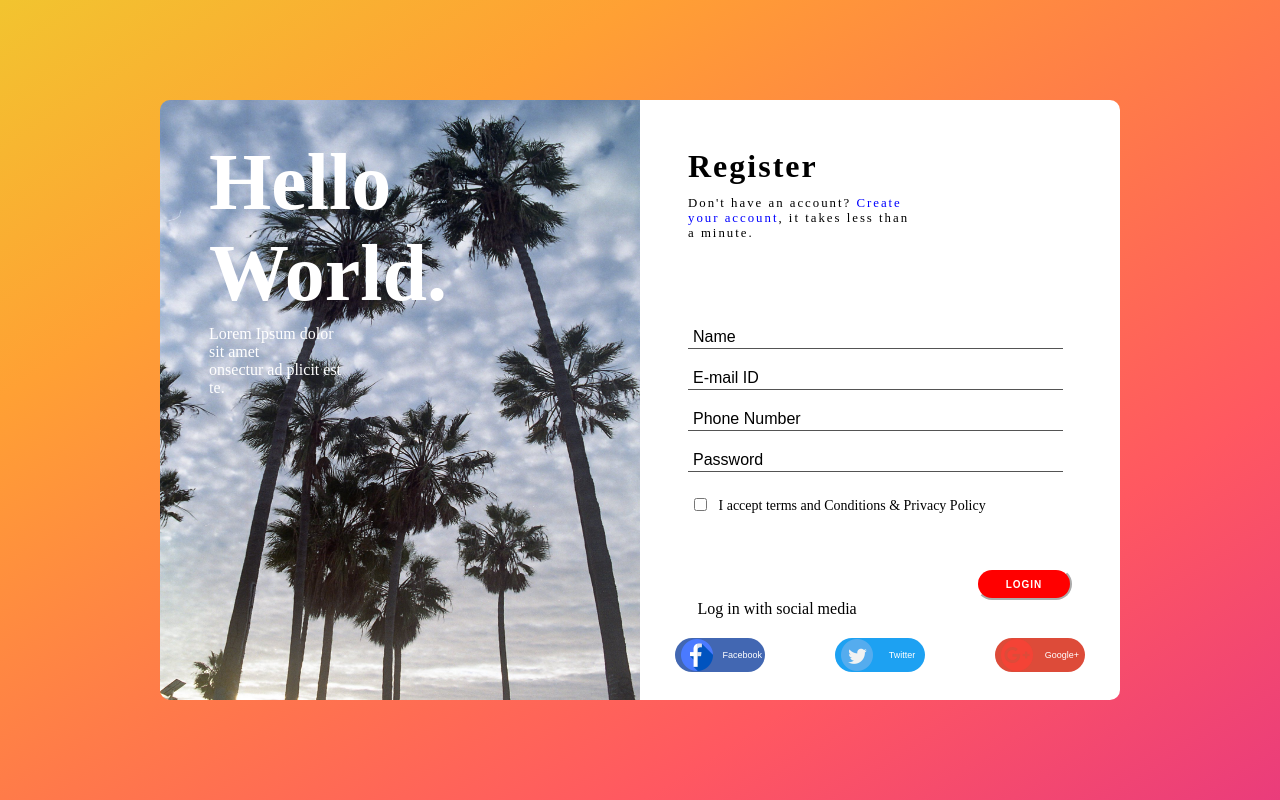
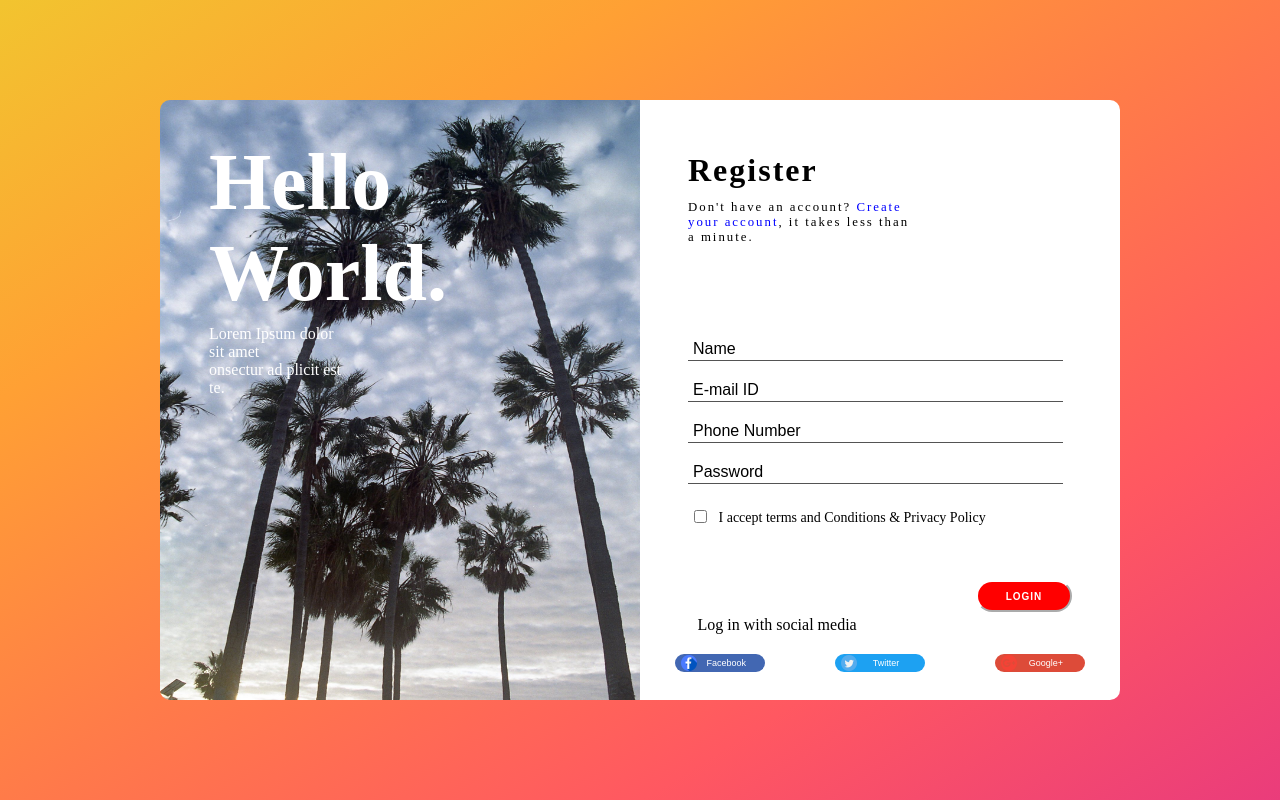
Before and after one commit to spiropoulos94/netmechanics-assignment, a website: page index.html in a window 1280 px wide. Drawn offline with Linux system fonts and the light colour scheme.

Commit message:
changed favicons size

```diff
--- a/assets/scss/style.scss
+++ b/assets/scss/style.scss
@@ -128,7 +128,8 @@ input:-webkit-autofill {
 
 .footer {
   .favicon {
-    width: 4vh;
+    width: 16px;
+    height: 16px;
   }
 }
 
--- a/index.html
+++ b/index.html
@@ -49,13 +49,13 @@
                  <img alt="favicons" src="dist/assets/favicons/google-plus.png">Google+</a></button>
              </div> -->
           <div class="social-links">
-            <button id="fbIcon" class='social-btn fb'  >
+            <button   class='social-btn fb'  >
               <img class="favicon" alt="favicons" src="dist/assets/favicons/facebook.png"><span class="text">Facebook</span>
             </button>
-            <button id="twIcon" class='social-btn twitter' >
+            <button class='social-btn twitter' >
               <img class="favicon" alt="favicons" src="dist/assets/favicons/twitter.png"><span class="text">Twitter</span>
             </button>
-            <button id="gpIcon" class='social-btn google-plus' >
+            <button   class='social-btn google-plus' >
               <img class="favicon" alt="favicons" src="dist/assets/favicons/google-plus.png"><span  class="text" >Google+</span>
             </button>
           </div>
```
Also changed, not shown: dist/assets/css/style.css, 1 other file.
